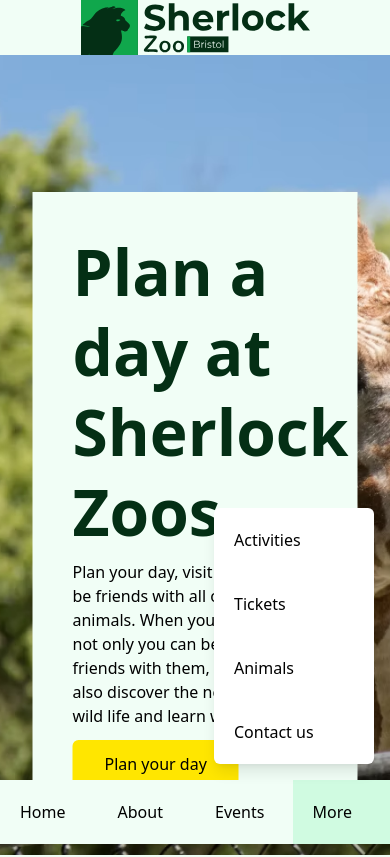
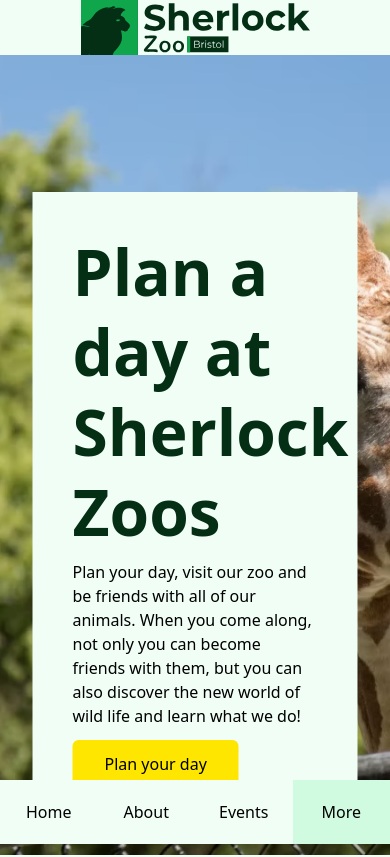
Before and after one commit to RammahKarpous/sherlock-zoo-front-end, a React (Create React App) app: page / in a window 390 px wide. Shown: the top 857 px of the page. Built offline with nearby package versions, Linux system fonts and the light colour scheme.

Commit message:
Created the toggle functionality for the mobile navigation

```diff
--- a/src/components/navigation/MobileNavigation.jsx
+++ b/src/components/navigation/MobileNavigation.jsx
@@ -1,25 +1,32 @@
+import { useState } from 'react';
 import { Link } from "react-router-dom";
 import { links } from "./links";
 
 const MobileNavigation = () => {
+
+	const [isShowing, setIsShowing] = useState(false);
+
 	const showMenu = () => {
-		console.log("Hello world");
+		setIsShowing(!isShowing);
 	};
 
 	return (
 		<nav className="fixed bottom-0 w-full z-10">
-			<ul className="flex md:hidden w-full justify-between bg-body-default">
+			<ul className="flex lg:hidden w-full justify-between bg-body-default">
 				{links.slice(0, 3).map((link, i) => (
 					<li key={i} className="w-1/4">
-						<Link className="p-5 inline-block w-full" to={link.to}>
+						<Link className="p-5 inline-block w-full text-center" to={link.to}>
 							{link.name}
 						</Link>
 					</li>
 				))}
 
-				<li className="bg-green-button p-5 w-1/4" onClick={() => showMenu()}>
+				<li className="bg-green-button p-5 w-1/4 text-center" onClick={() => showMenu()}>
 					More
-					<ul className="fixed flex-col bg-white bottom-20 right-4 flex w-40 shadow-lg rounded-md duration-75">
+					<ul className={`
+						fixed flex-col bg-white bottom-20 flex right-4 w-40 shadow-lg rounded-md transition duration-75
+						${isShowing ? 'opacity-100 visible right-4' : 'opacity-0 invisible right-0'}
+					`}>
 						{links.slice(3, 7).map((link, i) => (
 							<li key={i} className="w-full">
 								<Link
```
